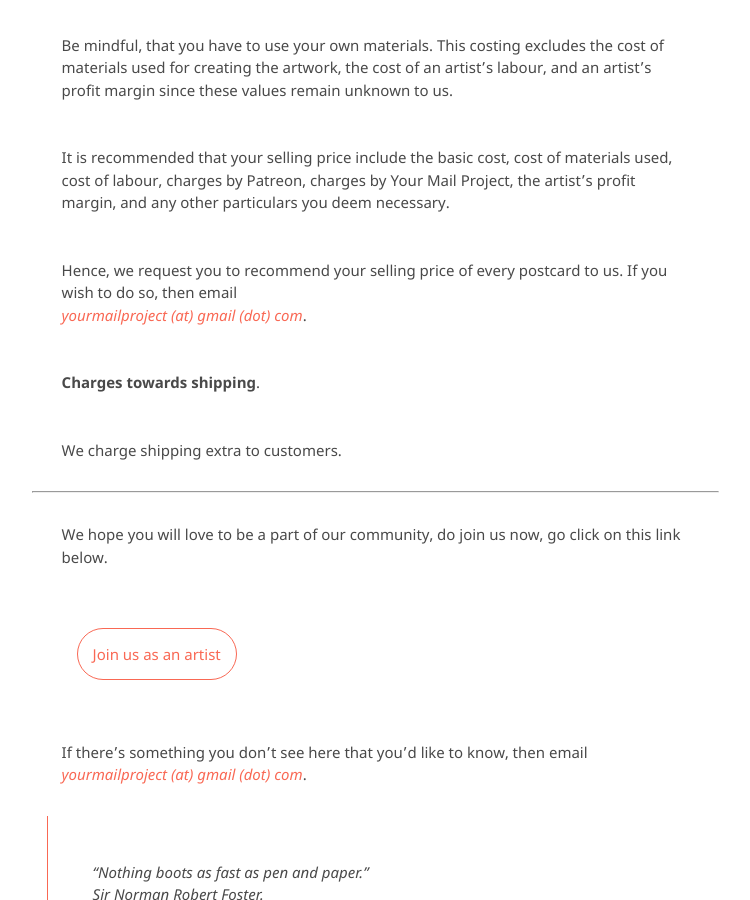
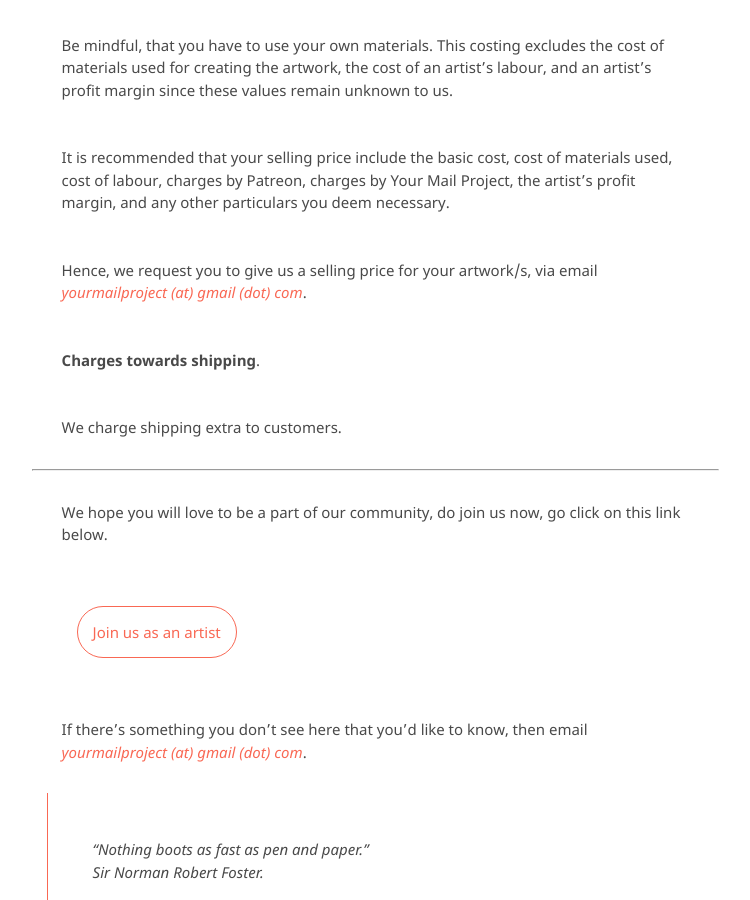
Before and after one commit to kvshvlin/yourmailproject, a Jekyll site: the page built from review.md, in a window 1280 px wide and 900 px high, scrolled down 4401 px. Shown: the whole window, without its empty margins (366-1116 px from the left). Built offline with Jekyll 4.4.1, drawn with Linux system fonts in a browser that asks for light colours; our own code applies the rules of GitHub Pages for plain Markdown files.

Commit message:
Update review.md

```diff
--- a/review.md
+++ b/review.md
@@ -113,7 +113,7 @@ Be mindful, that you have to use your own materials. This costing excludes the c
 
 It is recommended that your selling price include the basic cost, cost of materials used, cost of labour, charges by Patreon, charges by Your Mail Project, the artist's profit margin, and any other particulars you deem necessary.
 
-Hence, we request you to recommend your selling price of every postcard to us. If you wish to do so, then email
+Hence, we request you to give us a selling price for your artwork/s, via email
 [_yourmailproject (at) gmail (dot) com_](mailto:yourmailproject@gmail.com).
 
 **Charges towards shipping**.
```
